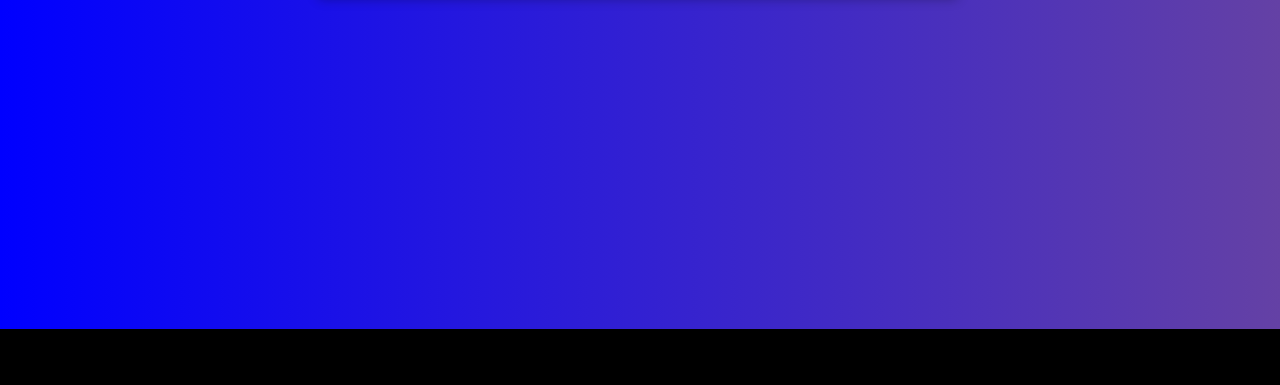
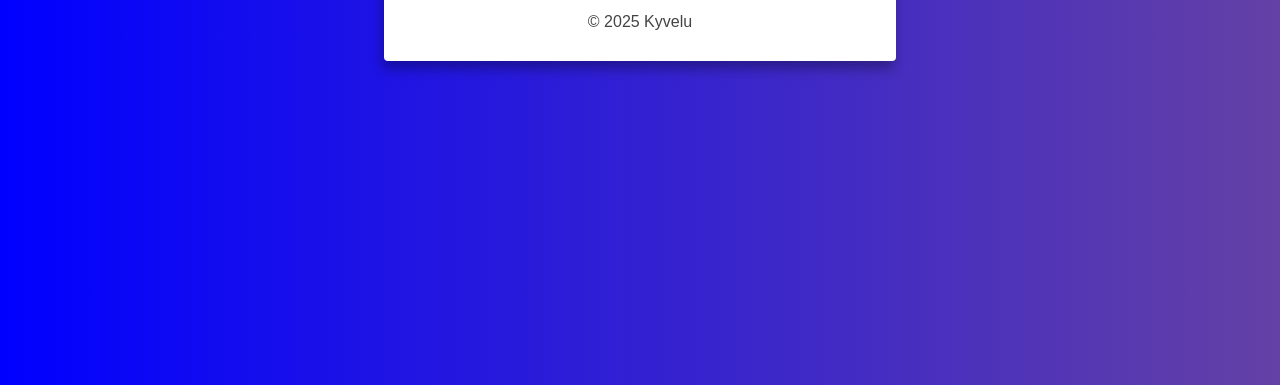
Before and after one commit to Koriumm/Website, a plain HTML site: page 404.html in a window 1280 px wide. Shown: the part 471-856 px from the top of the page. Before the commit the page ends 800 px from the top, so only its background shows below. Drawn offline with Linux system fonts and the light colour scheme; a web font is replaced by a local one.

Commit message:
Update 404.html

```diff
--- a/404.html
+++ b/404.html
@@ -7,7 +7,6 @@
 	<title>Page in Progress</title>
 	<link rel="icon" type="image/png" sizes="300x250" href="pfp.png">
 	<link href="https://fonts.googleapis.com/css?family=Aldrich&display=swap" rel="stylesheet">
-	<link href="style.css" rel="stylesheet" type="text/css" />
   <style>
 body {
   font-family: 'Aldrich', sans-serif;
@@ -65,7 +64,7 @@ table {
 		<div class="container">
 			<h1>Page in Progress</h1>
 			<p>We have encountered an issue.<br>This page either doesn't exist or we have encountered an issue.<br>We are sorry for the inconvieniece.</p>
-			<footer>© 2024 Koriumm</footer>
+			<footer>© 2025 Kyvelu</footer>
 		</div>
 	</div>
 </body>
```
